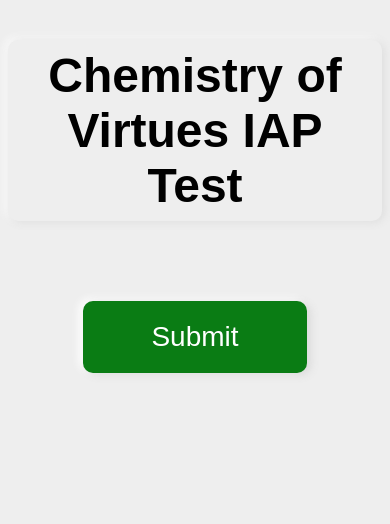
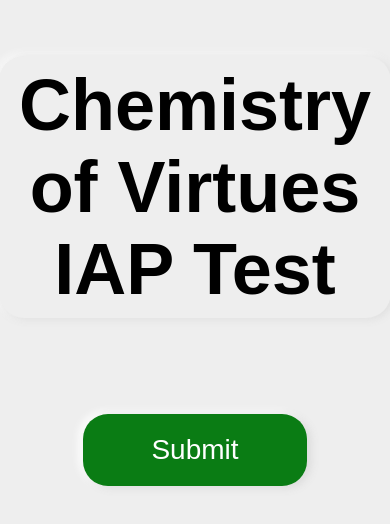
Before and after one commit to Chemistry-Of-Virtues/Website, a website: page public/questions.html in a window 390 px wide. Drawn offline with Linux system fonts and the light colour scheme; no server answers.

Commit message:
Styling Changes

```diff
--- a/public/stylesheet/questions.css
+++ b/public/stylesheet/questions.css
@@ -49,7 +49,7 @@
 
     .answer label {
         background-color: var(--primary-color);
-        border-radius: 10px;
+        border-radius: 25px;
         box-shadow: 4px 2px 8px var(--box-shadow-dark), -4px -2px 8px var(--box-shadow-light);
         color: var(--button-color);
         font-size: 45px;
@@ -72,17 +72,17 @@
 
     h1 {
         background-color: var(--background-color);
-        border-radius: 10px;
+        border-radius: 25px;
         box-shadow: 2px 1px 8px var(--box-shadow-dark), -3px -2px 8px var(--box-shadow-light);
         color: var(--header-color);
-        font-size: 48px;
+        font-size: 72px;
         padding: 8px 20px;
         text-align: center;
     }
 
     h3 {
         background-color: var(--background-color);
-        border-radius: 10px;
+        border-radius: 25px;
         box-shadow: 2px 1px 8px var(--box-shadow-dark), -3px -2px 8px var(--box-shadow-light);
         color: var(--header-color);
         font-size: 64px;
@@ -93,7 +93,7 @@
     input[type="submit"] {
         background-color: var(--accent-color);
         border: none;
-        border-radius: 10px;
+        border-radius: 25px;
         box-shadow: 4px 2px 8px var(--box-shadow-dark), -4px -2px 8px var(--box-shadow-light);
         color: var(--secondary-text-color);
         font-size: 28px;
```
